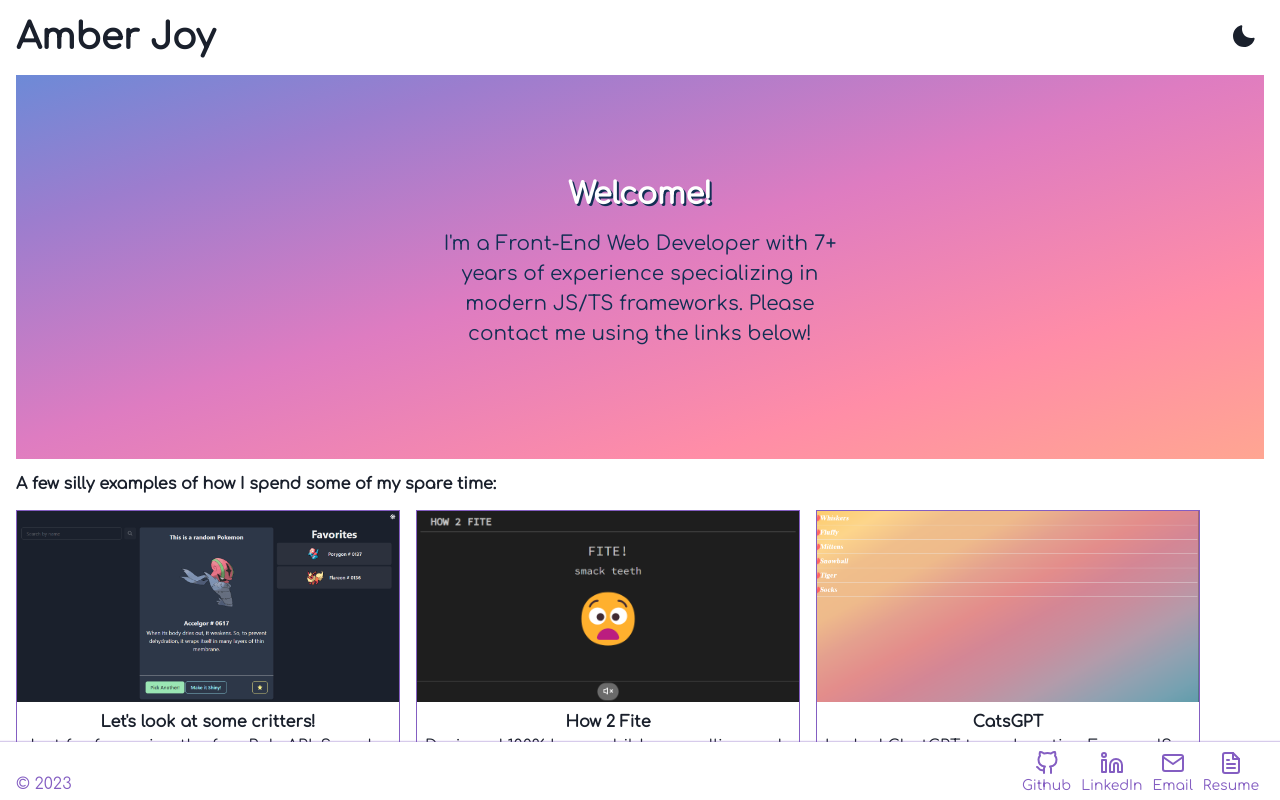
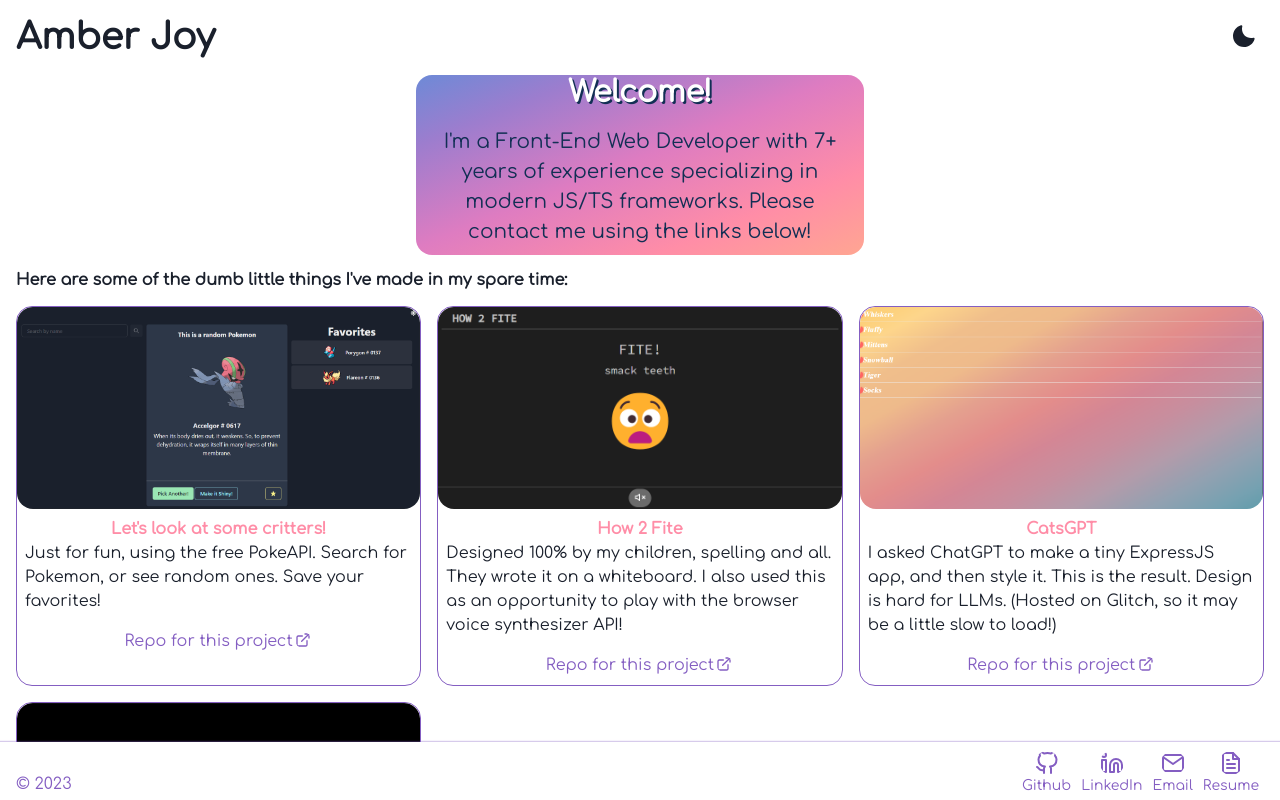
Before and after one commit to the-amber-joy/portfolio, a React (Vite) app: page / in a window 1280 px wide. Shown: the top 800 px of the page. Built offline with nearby package versions, Linux system fonts and the light colour scheme.

Commit message:
change layout

```diff
--- a/src/components/About/About.tsx
+++ b/src/components/About/About.tsx
@@ -1,5 +1,6 @@
 import {
   Center,
+  Flex,
   Heading,
   Stack,
   Text,
@@ -11,16 +12,15 @@ import styles from "./About.module.css";
 
 const About = () => {
   const { colorMode } = useColorMode();
-
   const { colors } = useTheme();
   const duration = () => {
     const thisYear = new Date().getFullYear();
     return thisYear - 2016;
   };
   return (
+    <Flex justifyContent="center">
       <Center
-      w="auto"
-      h="sm"
+        minW="md"
         marginTop={4}
         textAlign="center"
         className={styles.gradient}
@@ -53,6 +53,7 @@ const About = () => {
           </Text>
         </Stack>
       </Center>
+    </Flex>
   );
 };
 
--- a/src/components/Layout/Footer.tsx
+++ b/src/components/Layout/Footer.tsx
@@ -22,6 +22,7 @@ const Footer = () => {
         [styles.footerDark]: colorMode === "dark",
         [styles.footerLight]: colorMode === "light",
       })}
+      borderRadius={0}
     >
       <Center
         className="footer-contents"
--- a/src/components/Portfolio/PortfolioItem.tsx
+++ b/src/components/Portfolio/PortfolioItem.tsx
@@ -6,7 +6,7 @@ import {
   LinkOverlay,
   Text,
   useColorMode,
-  WrapItem,
+  useTheme,
 } from "@chakra-ui/react";
 
 import { PortfolioItemType } from "./PortfolioList";
@@ -15,21 +15,19 @@ import { ExternalLinkIcon } from "@chakra-ui/icons";
 
 const PortolioItem = ({ item }: { item: PortfolioItemType }) => {
   const { colorMode } = useColorMode();
+  const { colors } = useTheme();
+
   return (
-    <WrapItem>
     <LinkBox
-        className={
-          colorMode === "dark" ? styles.borderDark : styles.borderLight
-        }
-        borderWidth="1px"
-        maxW={"sm"}
-        w={"auto"}
+      className={colorMode === "dark" ? styles.borderDark : styles.borderLight}
+      borderWidth="1.5px"
+      overflow="hidden"
     >
       <LinkOverlay href={item.href}>
         <Image src={item.pic} alt={item.title} />
       </LinkOverlay>
       <Center flexDirection={"column"} p={2}>
-          <Text as="b">
+        <Text as="b" color={colors.brand.ajPinkLvls["600"]}>
           {item.title}
         </Text>
         <Text>{item.description}</Text>
@@ -39,7 +37,6 @@ const PortolioItem = ({ item }: { item: PortfolioItemType }) => {
         </Link>
       </Center>
     </LinkBox>
-    </WrapItem>
   );
 };
 
--- a/src/components/Portfolio/PortfolioList.tsx
+++ b/src/components/Portfolio/PortfolioList.tsx
@@ -1,4 +1,4 @@
-import { Heading, Wrap } from "@chakra-ui/react";
+import { Heading, SimpleGrid } from "@chakra-ui/react";
 import { map } from "lodash";
 
 import PortfolioItem from "./PortfolioItem";
@@ -54,13 +54,18 @@ const PortfolioList = () => {
   return (
     <>
       <Heading size={"sm"} my={4}>
-        A few silly examples of how I spend some of my spare time:
+        Here are some of the dumb little things I've made in my spare time:
       </Heading>
-      <Wrap spacing={4} marginBottom={"76px"}>
+      <SimpleGrid
+        minChildWidth="sm"
+        spacing={4}
+        columns={3}
+        marginBottom={"75px"}
+      >
         {map(portfolioItems, (item, i) => (
           <PortfolioItem item={item} key={i} />
         ))}
-      </Wrap>
+      </SimpleGrid>
     </>
   );
 };
--- a/src/theme/theme.ts
+++ b/src/theme/theme.ts
@@ -63,7 +63,13 @@ const theme = extendTheme({
       }),
     },
   },
-
+  styles: {
+    global: {
+      "*": {
+        borderRadius: "1rem",
+      },
+    },
+  },
   // global: (props: StyleFunctionProps) => ({
   //   body: {
   //     color: mode(
```
Lines whose indentation alone changed are shown as unchanged.
